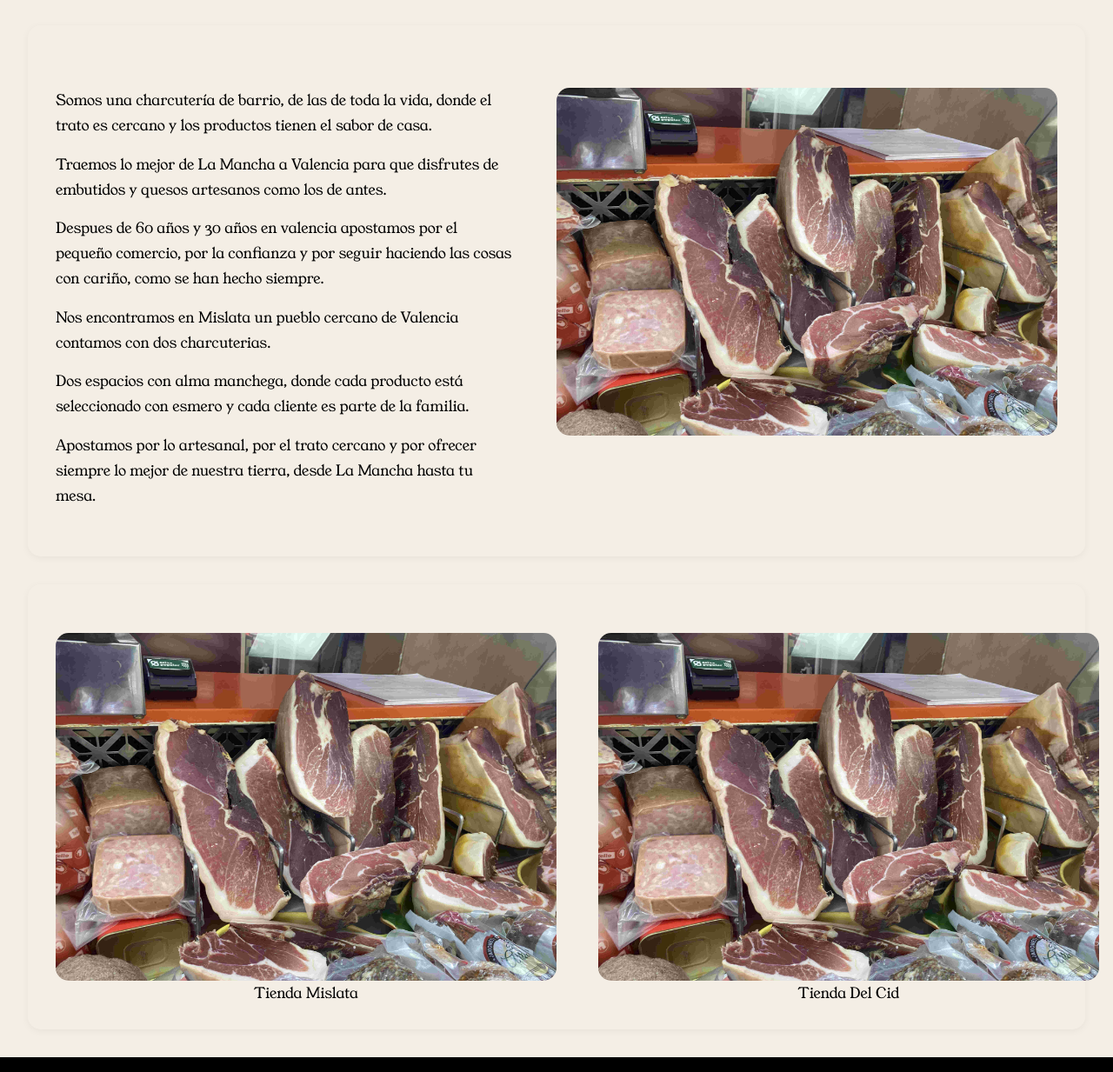
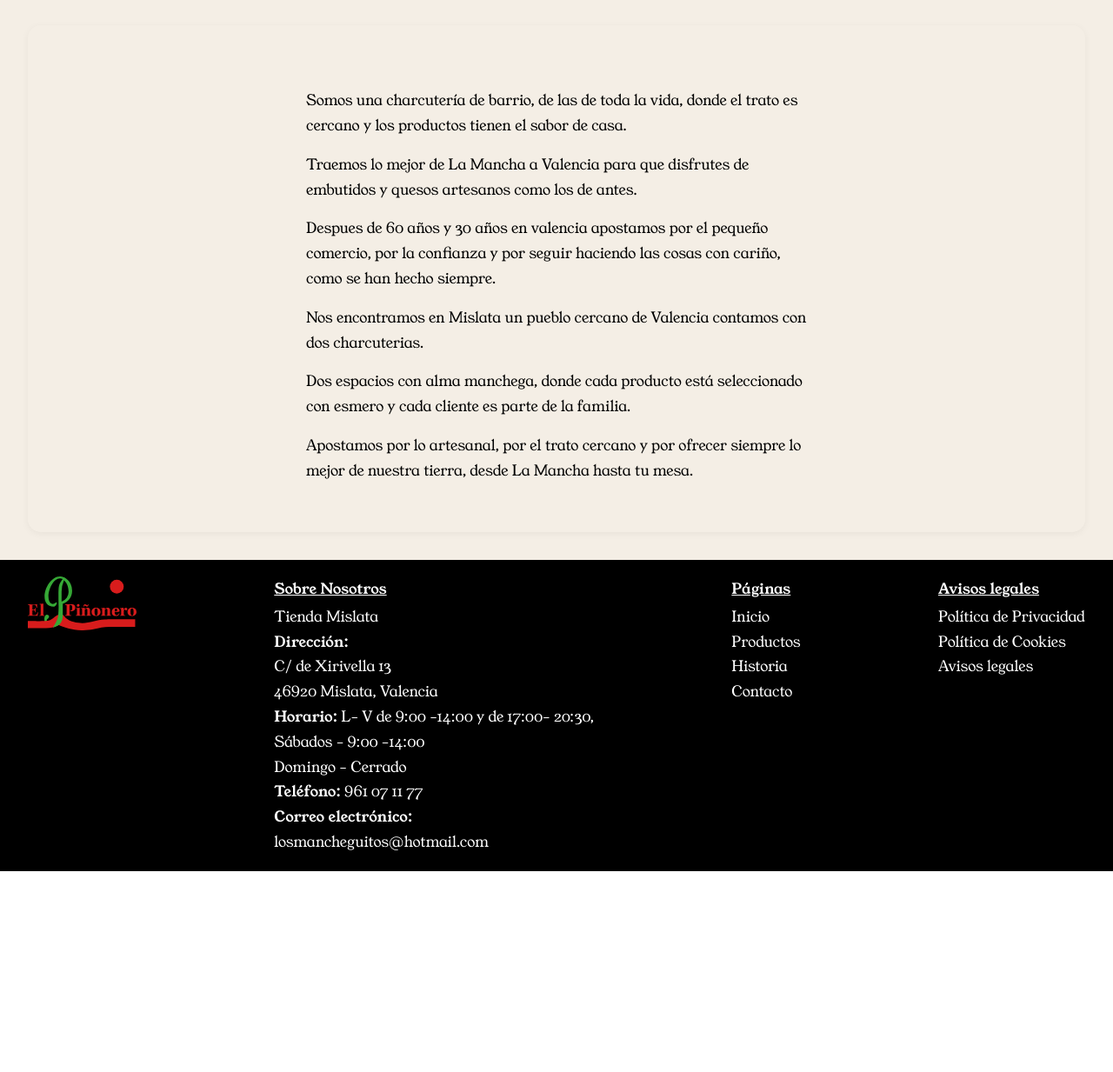
Before and after one commit to ravioliss/el-pinonero, a plain HTML site: page historia.html in a window 1280 px wide. Shown: the part 244-1477 px from the top of the page at 87% size. After the commit the page ends 1246 px from the top, so only its background shows below. Drawn offline with Linux system fonts and the light colour scheme.

Commit message:
actualizar configuración del proyecto y simplificar estructura en historia.html

```diff
--- a/historia.html
+++ b/historia.html
@@ -95,33 +95,8 @@
                 <p>Dos espacios con alma manchega, donde cada producto está seleccionado con esmero y cada cliente es parte de la familia.</p>
                 <p>Apostamos por lo artesanal, por el trato cercano y por ofrecer siempre lo mejor de nuestra tierra, desde La Mancha hasta tu mesa.</p>
               </div>
-              <div class="bloque_img">
-              <figure>
-                <img class="rounded_img" src="img/fotos_cel/jamon2.jpg" alt="jamon">
-              </figure>
-              </div>
             </div>
           </div>
-
-          <div class="vertical_container  bloque">
-            <div class="hor_con stretch_it">
-            <h2></h2>
-            <div class="bloque_img">
-              <figure>
-                <img class="rounded_img" src="img/fotos_cel/jamon2.jpg" alt="jamon">
-              </figure>
-              <p>Tienda Mislata</p>
-            </div>
-            <div class="bloque_img">
-              <figure>
-                <img class="rounded_img" src="img/fotos_cel/jamon2.jpg" alt="jamon">
-              </figure>
-              <p>Tienda Del Cid</p>
-            </div>
-          </div>
-          </div>
-        </section>
-      </div>
     </main>
 
     <!-- footer -->
```
